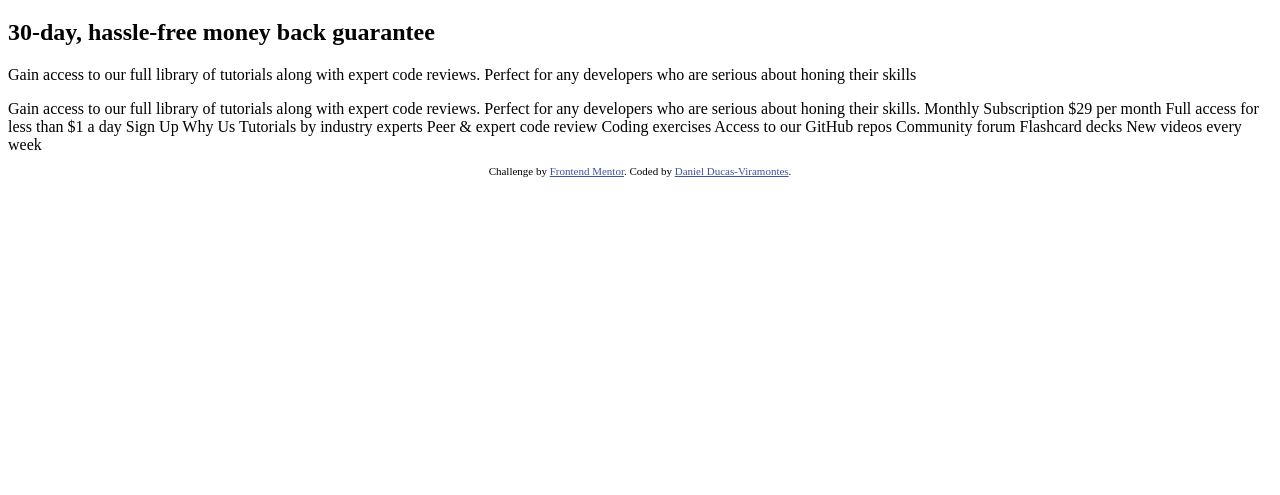
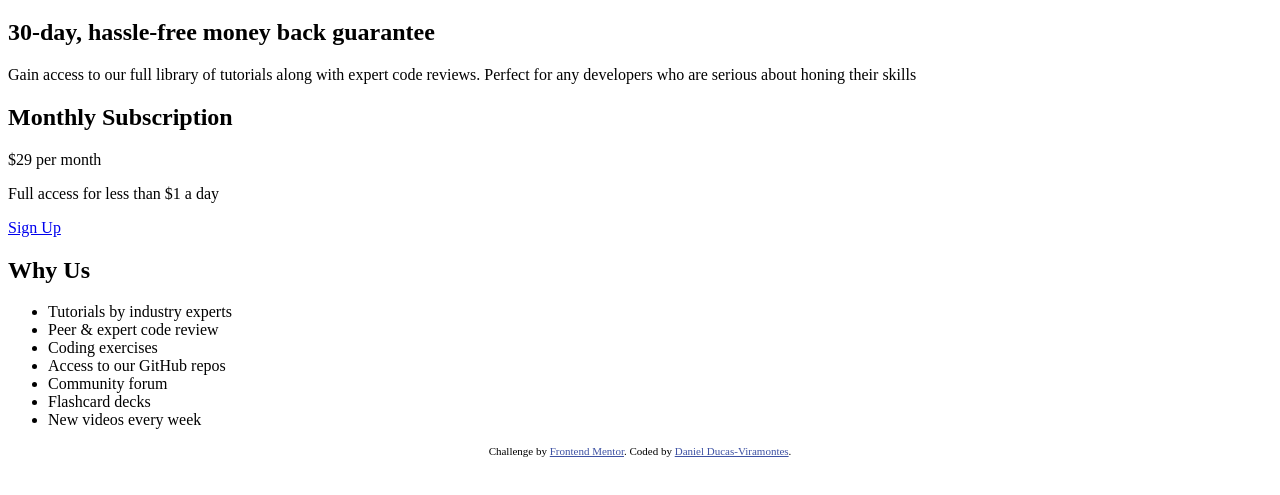
Before and after one commit to DanDucVira/Singlepricegridcomponent, a plain HTML site: page index.html in a window 1280 px wide. Shown: the part 61-556 px from the top of the page. Drawn offline with Linux system fonts and the light colour scheme.

Commit message:
Added all the markup for the challenge

```diff
--- a/index.html
+++ b/index.html
@@ -36,34 +36,35 @@
 
     </div>
     <div class="bottom-section">
-      <div class="left"></div>
-      <div class="right"></div>
+      <div class="left">
+        <h2> Monthly Subscription</h2>
+        <p><span>&dollar;29</span> per month</p>
+        <p>  Full access for less than &dollar;1 a day</p>
+        <a href="#">Sign Up</a>
+
+      </div>
+      <div class="right">
+        <h2>Why Us</h2>
+        <ul>
+          <li>Tutorials by industry experts</li>
+          <li>Peer &amp; expert code review</li>
+          <li>Coding exercises</li>
+          <li>Access to our GitHub repos</li>
+          <li>Community forum</li>
+          <li>Flashcard decks</li>
+          <li>New videos every week</li>
+        </ul>
+
+      </div>
     </div>
   </div>
 
 
 
 
-  Gain access to our full library of tutorials along with expert code reviews.
-  Perfect for any developers who are serious about honing their skills.
 
-  Monthly Subscription
 
-  &dollar;29 per month
 
-  Full access for less than &dollar;1 a day
-
-  Sign Up
-
-  Why Us
-
-  Tutorials by industry experts
-  Peer &amp; expert code review
-  Coding exercises
-  Access to our GitHub repos
-  Community forum
-  Flashcard decks
-  New videos every week
 
   <footer>
     <p class="attribution">
```
